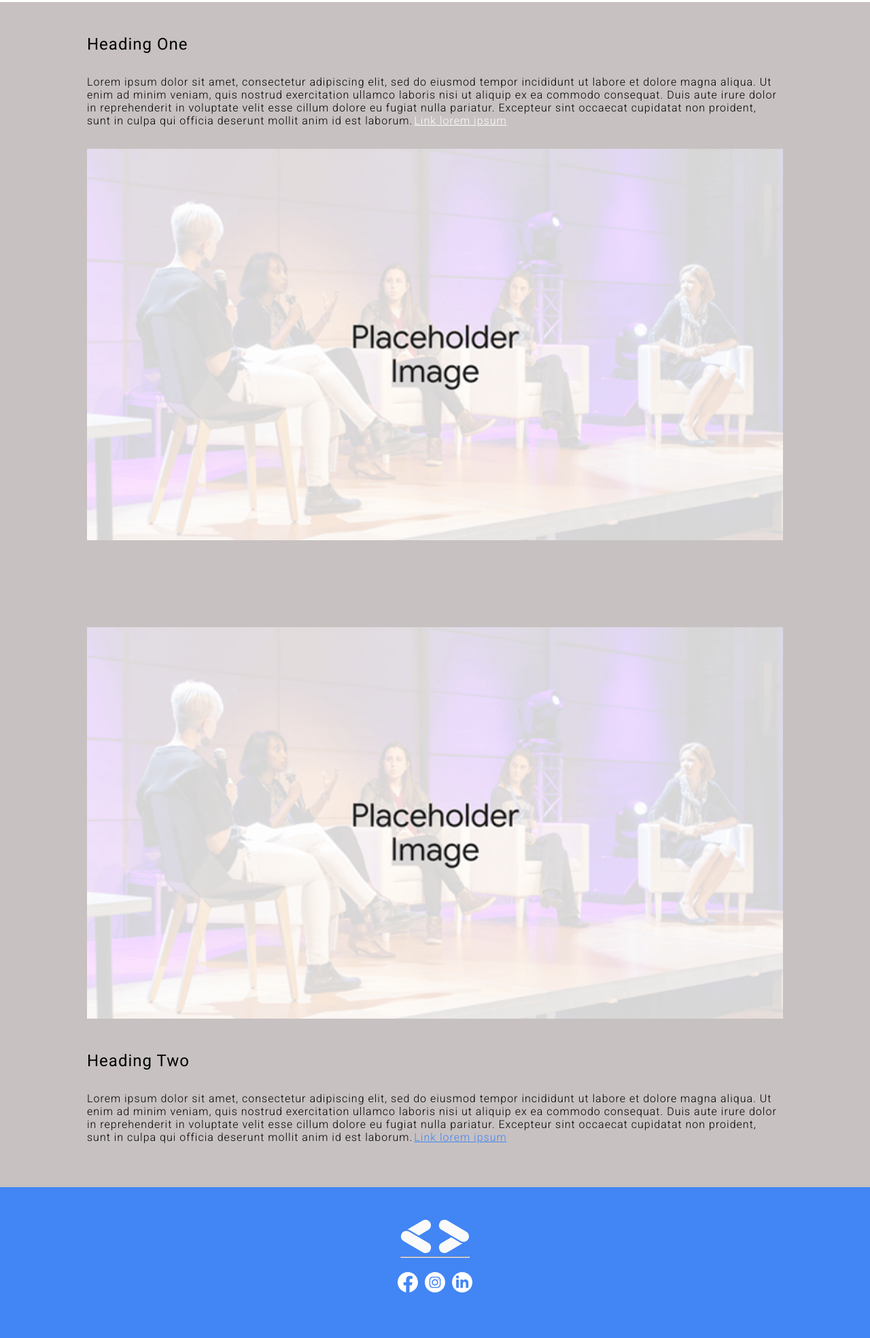
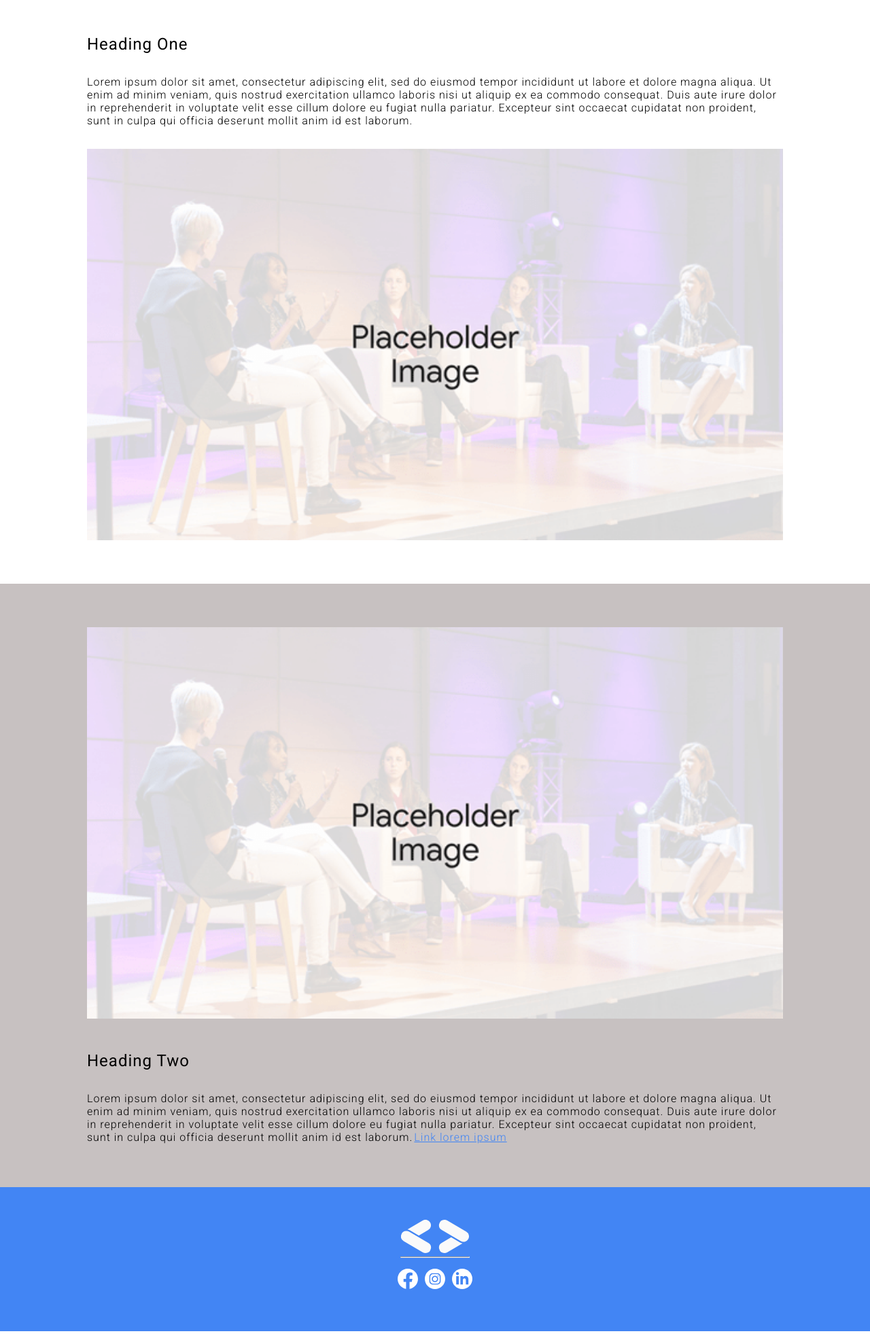
Before and after one commit to shlesh/GDSC-Email-Template, a plain HTML site: page index.html in a window 1280 px wide. Shown: the part 439-2408 px from the top of the page at 68% size. Drawn offline with Linux system fonts and the light colour scheme.

Commit message:
Update styles.css

```diff
--- a/styles.css
+++ b/styles.css
@@ -18,7 +18,7 @@ section {
     padding-right: 10%;
 }
 .section__1 {
-    background-color: rgb(199, 193, 193);
+    background-color: rgb(255, 255, 255);
     color: #000;
 }
 .section__1 > .section__heading {
@@ -89,5 +89,5 @@ footer > .social__icons {
     padding-top: 1rem;
 }
 footer > .social__icons > a {
-    padding: 5px;
+    padding: 0 5px;
 }
```
